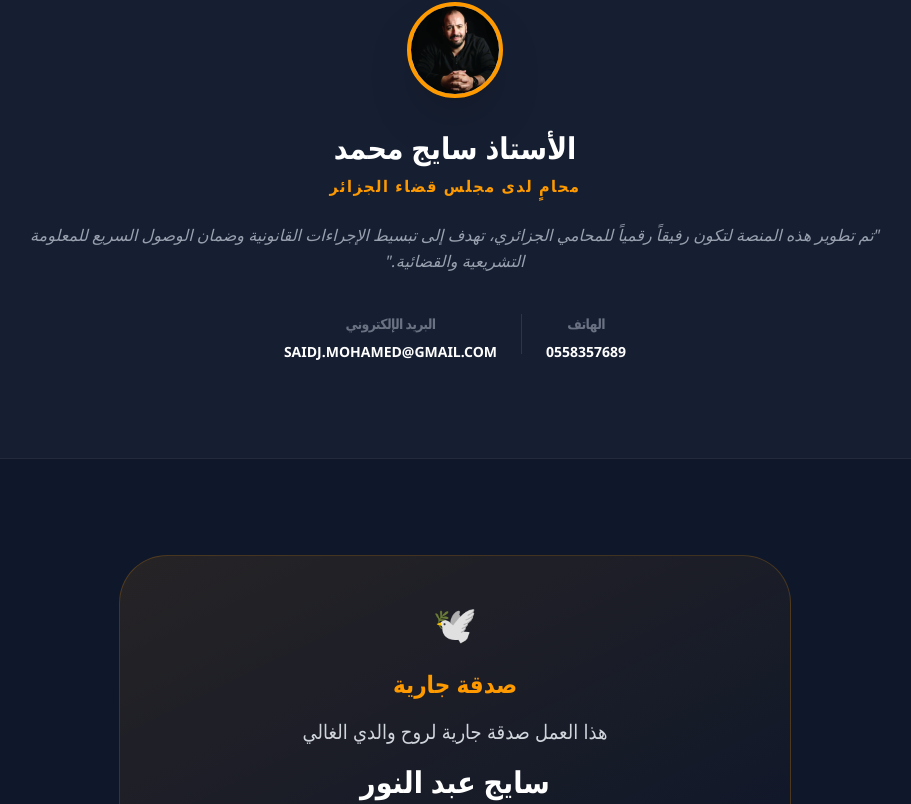
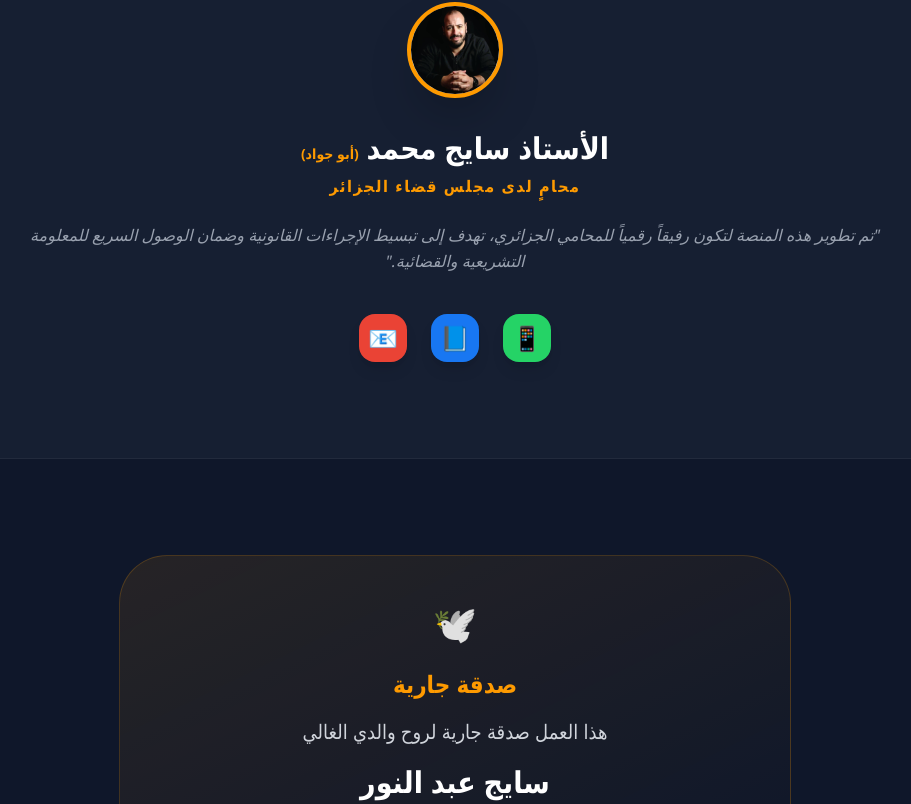
Before and after one commit to saidjmohamed/DIVISIONJURIDIQUE, a Next.js app: page / in a window 1280 px wide. Shown: the part 1456-2260 px from the top of the page, without its empty margins (185-1096 px from the left). Built offline with nearby package versions, Linux system fonts and the light colour scheme.

Commit message:
final: إضافة لقب أبو جواد وتنسيق أيقونات التواصل

```diff
--- a/src/components/DeveloperInfo.tsx
+++ b/src/components/DeveloperInfo.tsx
@@ -4,6 +4,27 @@ import { useState } from 'react';
 
 export default function DeveloperInfo() {
   const [isOpen, setIsOpen] = useState(false);
+
+  const socialLinks = [
+    {
+      name: 'واتساب',
+      icon: '📱',
+      url: 'https://wa.me/213558357689',
+      color: 'bg-[#25D366]'
+    },
+    {
+      name: 'فيسبوك',
+      icon: '📘',
+      url: 'https://facebook.com/Mtr.saidj.mohamed',
+      color: 'bg-[#1877F2]'
+    },
+    {
+      name: 'بريد إلكتروني',
+      icon: '📧',
+      url: 'mailto:SAIDJ.MOHAMED@GMAIL.COM',
+      color: 'bg-[#EA4335]'
+    }
+  ];
 
   return (
     <>
@@ -39,7 +60,7 @@ export default function DeveloperInfo() {
                   }}
                 />
               </div>
-              <h3 className="text-xl font-black text-white mb-1">الأستاذ سايج محمد</h3>
+              <h3 className="text-xl font-black text-white mb-1">الأستاذ سايج محمد <span className="text-xs font-bold text-amber-400">(أبو جواد)</span></h3>
               <p className="text-[#f0c040] text-xs font-bold uppercase tracking-widest">محامٍ لدى مجلس قضاء الجزائر</p>
             </div>
 
@@ -58,22 +79,20 @@ export default function DeveloperInfo() {
                 </p>
               </div>
 
-              <div className="grid grid-cols-2 gap-3">
-                <a
-                  href="https://wa.me/213558357689"
-                  target="_blank"
-                  className="flex items-center justify-center gap-2 bg-green-50 dark:bg-green-900/20 text-green-700 dark:text-green-400 py-3 rounded-2xl text-xs font-bold hover:bg-green-100 transition-colors"
-                >
-                  <span>واتساب</span>
-                  <span className="text-lg">📱</span>
-                </a>
-                <a
-                  href="mailto:SAIDJ.MOHAMED@GMAIL.COM"
-                  className="flex items-center justify-center gap-2 bg-blue-50 dark:bg-blue-900/20 text-blue-700 dark:text-blue-400 py-3 rounded-2xl text-xs font-bold hover:bg-blue-100 transition-colors"
-                >
-                  <span>بريد إلكتروني</span>
-                  <span className="text-lg">📧</span>
-                </a>
+              {/* Social Icons Only */}
+              <div className="flex justify-center gap-6 py-2">
+                {socialLinks.map((link) => (
+                  <a
+                    key={link.name}
+                    href={link.url}
+                    target="_blank"
+                    rel="noopener noreferrer"
+                    className={`${link.color} w-12 h-12 rounded-2xl flex items-center justify-center text-2xl shadow-lg shadow-black/10 text-white hover:scale-110 transition-transform`}
+                    title={link.name}
+                  >
+                    {link.icon}
+                  </a>
+                ))}
               </div>
 
               <div className="text-center pt-4">
--- a/src/components/WelcomeScreen.tsx
+++ b/src/components/WelcomeScreen.tsx
@@ -178,21 +178,39 @@ export default function WelcomeScreen({ onStart }: WelcomeScreenProps) {
               }}
             />
           </div>
-          <h3 className="text-3xl font-black mb-2">الأستاذ سايج محمد</h3>
+          <h3 className="text-3xl font-black mb-2">الأستاذ سايج محمد <span className="text-sm font-bold text-amber-500">(أبو جواد)</span></h3>
           <p className="text-amber-500 font-bold uppercase tracking-widest mb-6">محامٍ لدى مجلس قضاء الجزائر</p>
           <p className="text-gray-400 leading-relaxed mb-10 font-medium italic">
             "تم تطوير هذه المنصة لتكون رفيقاً رقمياً للمحامي الجزائري، تهدف إلى تبسيط الإجراءات القانونية وضمان الوصول السريع للمعلومة التشريعية والقضائية."
           </p>
-          <div className="flex justify-center gap-6 text-sm font-bold">
-            <div className="flex flex-col items-center gap-2">
-              <span className="text-gray-500 uppercase tracking-tighter">الهاتف</span>
-              <span className="text-white">0558357689</span>
-            </div>
-            <div className="w-px h-10 bg-white/10" />
-            <div className="flex flex-col items-center gap-2">
-              <span className="text-gray-500 uppercase tracking-tighter">البريد الإلكتروني</span>
-              <span className="text-white">SAIDJ.MOHAMED@GMAIL.COM</span>
-            </div>
+
+          {/* Social Icons Only */}
+          <div className="flex justify-center gap-6">
+            <a
+              href="https://wa.me/213558357689"
+              target="_blank"
+              rel="noopener noreferrer"
+              className="w-12 h-12 bg-[#25D366] rounded-2xl flex items-center justify-center text-2xl shadow-lg shadow-black/10 text-white hover:scale-110 transition-transform"
+              title="واتساب"
+            >
+              📱
+            </a>
+            <a
+              href="https://facebook.com/Mtr.saidj.mohamed"
+              target="_blank"
+              rel="noopener noreferrer"
+              className="w-12 h-12 bg-[#1877F2] rounded-2xl flex items-center justify-center text-2xl shadow-lg shadow-black/10 text-white hover:scale-110 transition-transform"
+              title="فيسبوك"
+            >
+              📘
+            </a>
+            <a
+              href="mailto:SAIDJ.MOHAMED@GMAIL.COM"
+              className="w-12 h-12 bg-[#EA4335] rounded-2xl flex items-center justify-center text-2xl shadow-lg shadow-black/10 text-white hover:scale-110 transition-transform"
+              title="بريد إلكتروني"
+            >
+              📧
+            </a>
           </div>
         </div>
       </div>
@@ -216,7 +234,7 @@ export default function WelcomeScreen({ onStart }: WelcomeScreenProps) {
 
       {/* Footer */}
       <footer className="py-10 border-t border-white/5 text-center text-gray-500 text-xs font-medium">
-        <p>© {new Date().getFullYear()} الشامل القانوني - جميع الحقوق محفوظة للأستاذ سايج محمد</p>
+        <p>© {new Date().getFullYear()} الشامل القانوني - جميع الحقوق محفوظة للأستاذ سايج محمد (أبو جواد)</p>
       </footer>
     </div>
   );
```
